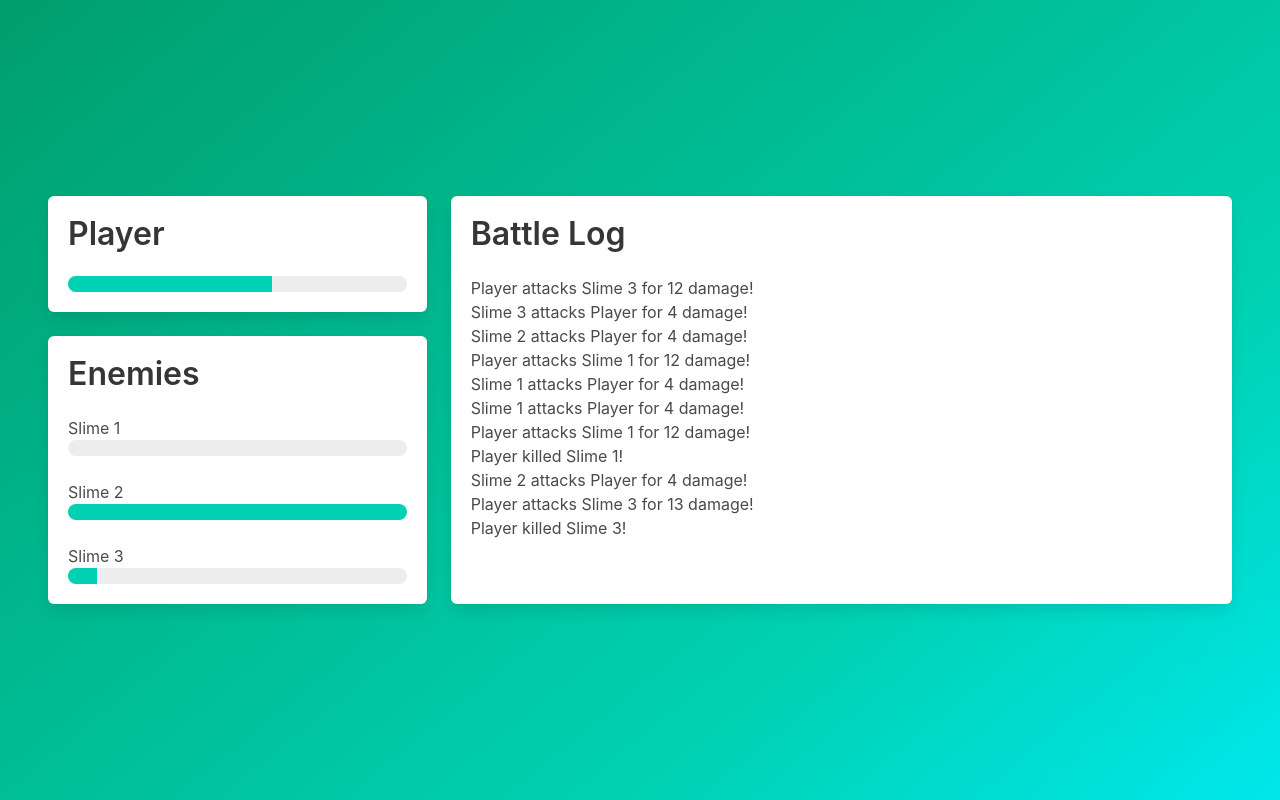
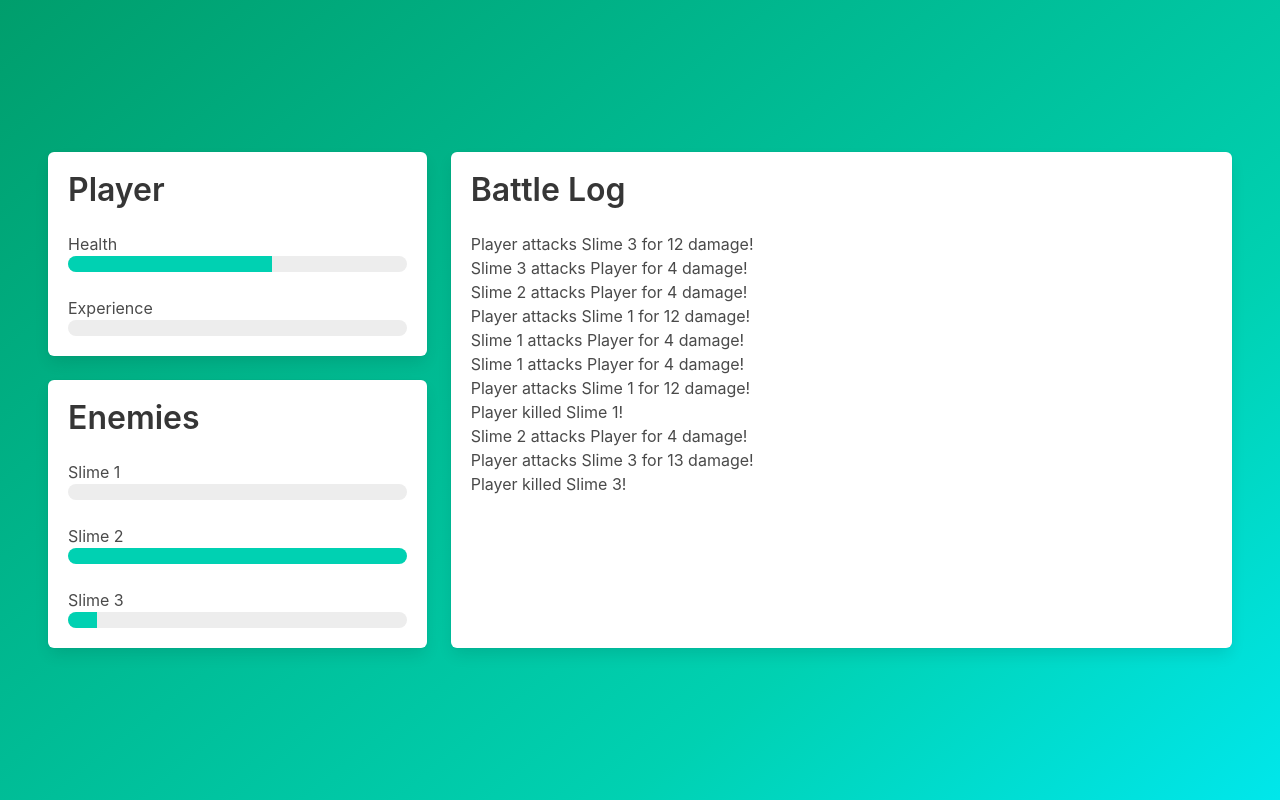
Before and after one commit to huuff/idle-rpg, a Vue app: page / in a window 1280 px wide. Built offline with nearby package versions, Linux system fonts and the light colour scheme.

Commit message:
added EXP

```diff
--- a/src/App.vue
+++ b/src/App.vue
@@ -5,13 +5,16 @@
       <div class="tile is-4 is-vertical is-parent">
         <div class="tile is-child box">
           <p class="title has-text-dark">Player</p>
-          <actor-health :actor="player" />
+          <span>Health</span>
+          <animated-bar :current="player.currentHealth" :max="player.stats.maxHealth" />
+          <span>Experience</span>
+          <animated-bar :current="player.currentExp" :max="playerRequiredExp" class="is-info"/>
         </div>
         <div class="tile is-child box">
           <p class="title has-text-dark">Enemies</p>
           <template v-for="enemy in enemies" :key="enemy.name">
             <span>{{enemy.name}}</span>
-            <actor-health :actor="enemy" />
+            <animated-bar :current="enemy.currentHealth" :max="enemy.stats.maxHealth" />
           </template>
         </div>
       </div>
@@ -29,7 +32,7 @@
 </template>
 
 <script setup lang="ts">
-import { reactive } from "vue";
+import { reactive, computed } from "vue";
 import { onUnmounted, onMounted } from "vue";
 import { Actor } from "@/battle/actor";
 import { BattleLogImpl } from "@/battle/battle-log";
@@ -38,7 +41,7 @@ import { Battle } from "@/battle/battle";
 import { makeSlime } from "@/battle/monsters";
 import { Ticker } from "@/ticker";
 import { Stats } from "@/battle/stats";
-import ActorHealth from "./components/ActorHealth.vue";
+import AnimatedBar from "./components/AnimatedBar.vue";
 
 const basePlayerStats: Stats = {
     maxHealth: 50,
@@ -46,6 +49,7 @@ const basePlayerStats: Stats = {
     agility: 8,
 };
 const player: Actor = reactive(new Actor("Player", basePlayerStats, [ new BasicAttack() ]));
+const playerRequiredExp = computed(() => player.requiredExp());
 
 const enemies = [
   reactive(makeSlime(1)),
@@ -57,6 +61,7 @@ const ticker = new Ticker(2);
 const battleLog = reactive(new BattleLogImpl());
 const battle = new Battle([ player ], enemies, battleLog);
 
-onMounted(() => ticker.startBattle(battle));
+// TODO: Use onEnd callback to increase player's exp
+onMounted(() => ticker.startBattle(battle, (battle: Battle) => console.log("finished battle")));
 onUnmounted(() => ticker.stop());
 </script>
--- a/src/battle/actor.ts
+++ b/src/battle/actor.ts
@@ -3,6 +3,8 @@ import { ActionFactory } from "./action";
 
 export class Actor {
   public currentHealth: number;
+  public currentExp: number;
+  public currentLevel: number;
 
   constructor(
     public readonly name: string,
@@ -10,6 +12,12 @@ export class Actor {
     public readonly possibleActions: ActionFactory[],
   ) {
     this.currentHealth = stats.maxHealth;
+    this.currentExp = 0;
+    this.currentLevel = 1;
+  }
+
+  public requiredExp(): number {
+    return this.currentLevel * 100;
   }
 }
 
--- a/src/battle/monsters.ts
+++ b/src/battle/monsters.ts
@@ -6,6 +6,7 @@ const slimeBaseStats: Stats = {
     maxHealth: 20,
     strength: 4,
     agility: 2,
+    challenge: 20,
 };
 
 export const makeSlime = (id?: number): Actor => new Actor(
--- a/src/battle/stats.ts
+++ b/src/battle/stats.ts
@@ -2,4 +2,5 @@ export interface Stats {
   maxHealth: number;
   strength: number;
   agility: number;
+  challenge?: number;
 }
--- a/src/components/ActorHealth.vue
+++ /dev/null
@@ -1,24 +0,0 @@
-<template>
-  <progress class="progress is-primary" :value="shownValue" :max="actor.stats.maxHealth">
-    {{ actor.currentHealth }}
-  </progress>
-</template>
-
-<script setup lang="ts">
-import { watch, ref } from "vue";
-import { Actor } from "@/battle/actor";
-import animejs from "animejs";
-
-const props = defineProps<{
-  actor: Actor;
-}>();
-
-const shownValue = ref(props.actor.currentHealth);
-
-watch(() => props.actor.currentHealth, (newValue) => animejs(({
-  targets: shownValue,
-  value: newValue,
-  easing: "linear",
-  autoplay: true,
-})));
-</script>
--- /dev/null
+++ b/src/components/AnimatedBar.vue
@@ -0,0 +1,24 @@
+<template>
+  <progress class="progress is-primary" :value="shownValue" :max="max">
+    {{ current }}
+  </progress>
+</template>
+
+<script setup lang="ts">
+import { watch, ref } from "vue";
+import animejs from "animejs";
+
+const props = defineProps<{
+  current: number;
+  max: number;
+}>();
+
+const shownValue = ref(props.current);
+
+watch(() => props.current, (newValue) => animejs(({
+  targets: shownValue,
+  value: newValue,
+  easing: "linear",
+  autoplay: true,
+})));
+</script>
--- a/src/ticker.ts
+++ b/src/ticker.ts
@@ -2,14 +2,16 @@ import { Battle } from "@/battle/battle";
 
 export class Ticker {
   private currentBattle: Battle | undefined;
+  private onEnd: ((battle: Battle) => void) | undefined; // TODO: This in a type declaration
   private timer: number | undefined;
 
   constructor(
     private readonly frameRate: number,
   ) {}
 
-  public startBattle(battle: Battle) {
+  public startBattle(battle: Battle, onEnd: (battle: Battle) => void) {
     this.currentBattle = battle;
+    this.onEnd = onEnd;
     this.timer = setTimeout(this.battleTick.bind(this), this.tickDuration());
   }
 
@@ -22,6 +24,8 @@ export class Ticker {
       const tickResult = this.currentBattle.tick();
       if (tickResult === "CONTINUE")
         this.timer = setTimeout(this.battleTick.bind(this), this.tickDuration());
+      else
+        this.onEnd && this.onEnd(this.currentBattle);
     }
   }
 
```
